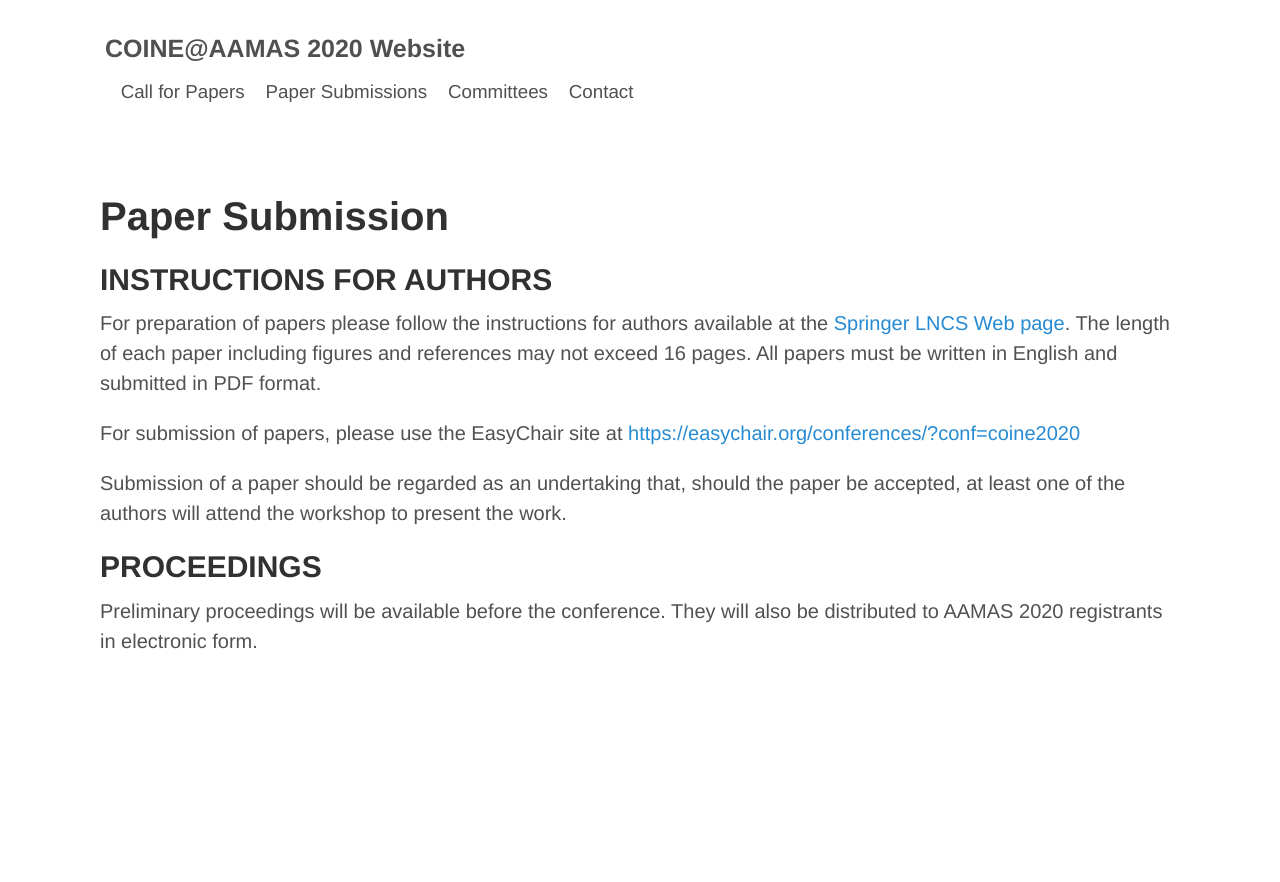
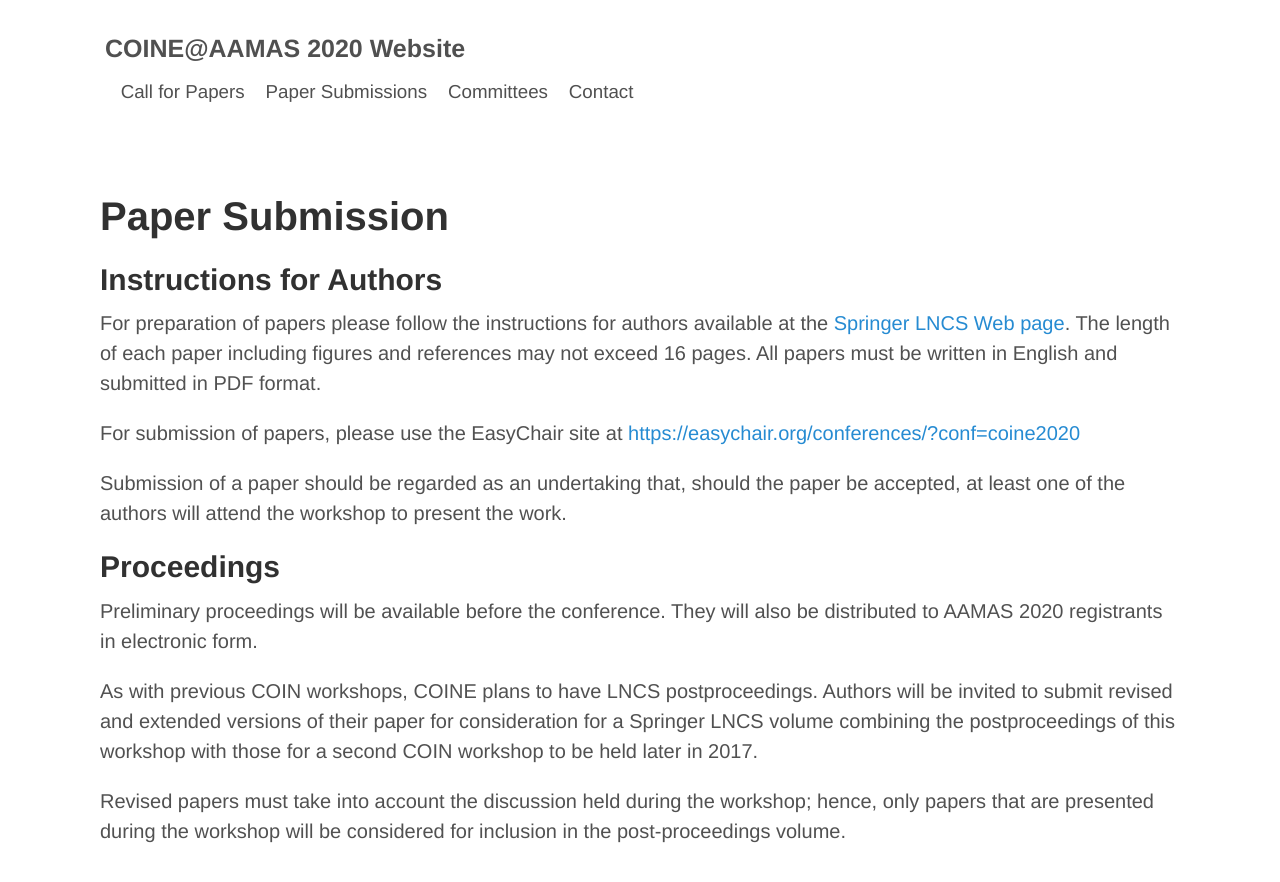
Before and after one commit to coin-workshop/coine-2020-new-zealand, a Jekyll site: the page built from paper_submission.md, in a window 1280 px wide. Shown: the top 882 px of the page. Built offline with Jekyll 4.4.1, drawn with Linux system fonts in a browser that asks for light colours.

Commit message:
Refine instructions.

```diff
--- a/paper_submission.md
+++ b/paper_submission.md
@@ -5,23 +5,21 @@ title: COINE
 
 # Paper Submission
 
-## INSTRUCTIONS FOR AUTHORS
+## Instructions for Authors
 
 For preparation of papers please follow the instructions for authors available at the [Springer LNCS Web page](https://www.springer.com/gp/computer-science/lncs/conference-proceedings-guidelines).
 The length of each paper including figures and references may not exceed 16 pages.
 All papers must be written in English and submitted in PDF format.
 
-<!-- Submission site to be created -->
 For submission of papers, please use the EasyChair site at [https://easychair.org/conferences/?conf=coine2020](https://easychair.org/conferences/?conf=coine2020)
 
 Submission of a paper should be regarded as an undertaking that, should the paper be accepted, at least one of the authors will attend the workshop to present the work.
 
-## PROCEEDINGS
+## Proceedings
 
 Preliminary proceedings will be available before the conference.
 They will also be distributed to AAMAS 2020 registrants in electronic form.
 
-<!-- As with previous COIN workshops, we will have an LNCS postproceedings.
-Authors will be invited to submit revised and extended versions of their paper for consideration for a Springer LNCS volume combining the postproceedings of this workshop with those for a second COIN workshop to be held later in 2017.
+As with previous COIN workshops, COINE plans to have LNCS postproceedings. Authors will be invited to submit revised and extended versions of their paper for consideration for a Springer LNCS volume combining the postproceedings of this workshop with those for a second COIN workshop to be held later in 2017.
 
-Revised papers must take into account the discussion held during the workshop; hence, only papers that are presented during the workshop will be considered for inclusion in the post-proceedings volume. -->
+Revised papers must take into account the discussion held during the workshop; hence, only papers that are presented during the workshop will be considered for inclusion in the post-proceedings volume.
```
